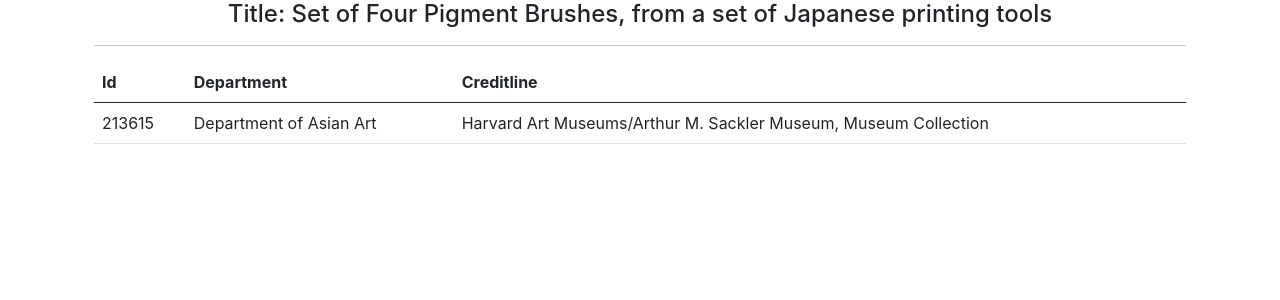
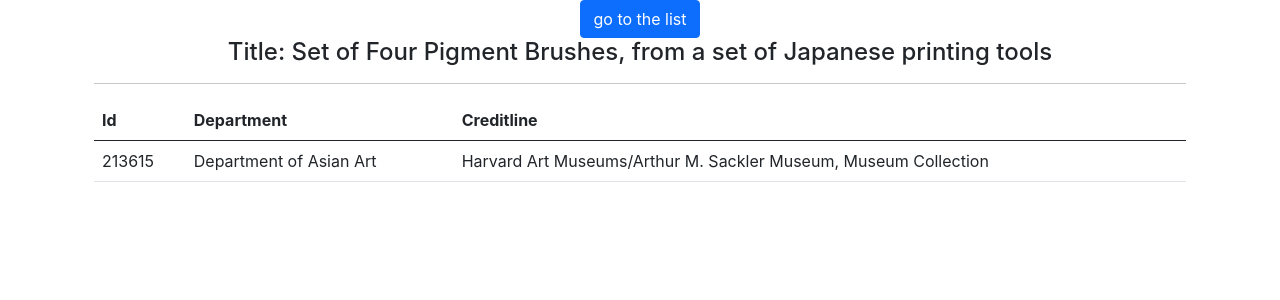
Before and after one commit to entymon/react-ui, a React (Create React App) app: page /print/213615 in a window 1280 px wide. Shown: the top 300 px of the page. Built offline with nearby package versions, Linux system fonts and the light colour scheme.

Commit message:
small chnages in layout and ifx of list load

```diff
--- a/src/components/PrintList/PrintList.js
+++ b/src/components/PrintList/PrintList.js
@@ -4,7 +4,7 @@ import PrintListElement from '../PrintListElement/PrintListElement'
 import { fetchPrints } from "../../actions/printActions";
 class PrintList extends React.Component {
   componentDidMount() {
-    this.props.dispatch(fetchPrints());
+    this.props.dispatch(fetchPrints(this.props.selectedPage));
   }
 
   renderElements() {
--- a/src/components/PrintView/PrintView.js
+++ b/src/components/PrintView/PrintView.js
@@ -1,6 +1,7 @@
-import React from 'react';
+import React from 'react'
 import { connect } from 'react-redux'
-import { useParams } from 'react-router';
+import { useParams } from 'react-router'
+import { Link } from 'react-router-dom'
 
 const PrintView = (props) => {
 
@@ -15,7 +16,12 @@ const PrintView = (props) => {
         console.log(image)
         return (
           <div className="text-center">
-            <img src={image.baseimageurl} className="img-fluid img-thumbnail" alt={image.alttext ?? `${image.imageid}:${image.publiccaption}`} />
+            <img
+              src={image.baseimageurl}
+              width={400}
+              className="img-fluid img-thumbnail"
+              alt={image.alttext ?? `${image.imageid}:${image.publiccaption}`}
+            />
           </div>
         )
       })
@@ -52,6 +58,11 @@ const PrintView = (props) => {
 
   return (
     <div data-testid="PrintView">
+      <div className="text-center">
+        <Link to="/">
+          <button type="button" class="btn btn-primary">go to the list</button>
+        </Link>
+      </div>
       { content }
     </div>
   )
```
